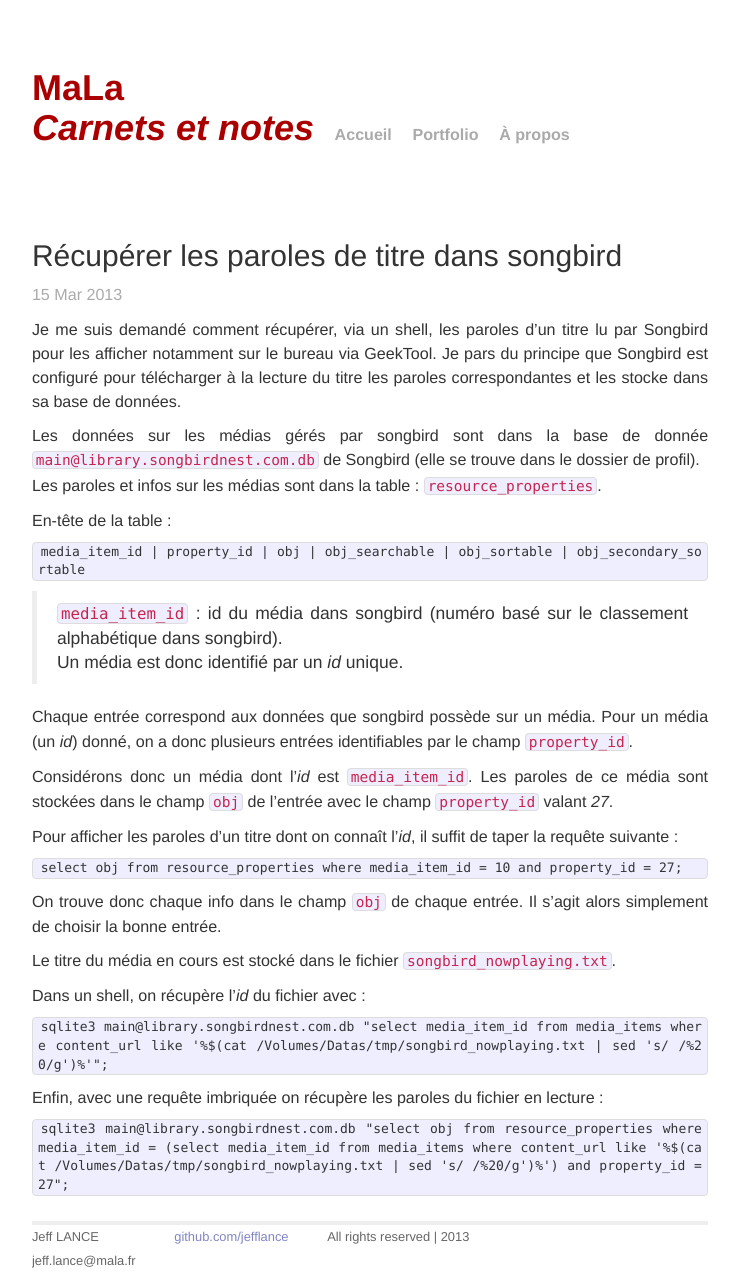
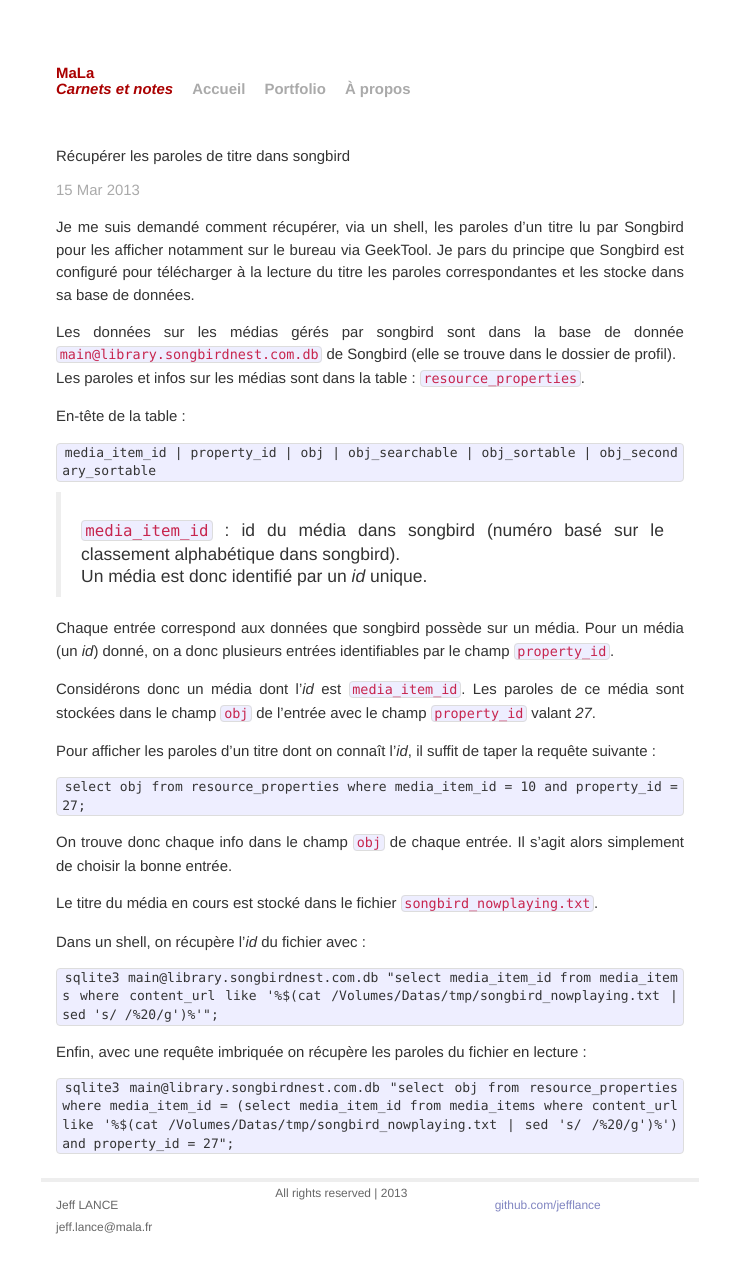
Before and after one commit to jefflance/mala_jekyll, a Jekyll site: the page built from _posts/2013-03-15-recuperer-paroles-songbird.markdown, in a window 1280 px wide. Shown: the whole page, without its empty margins (270-1009 px from the left). Built offline with Jekyll 4.4.1, drawn with Linux system fonts in a browser that asks for light colours; nearby versions of some CDN libraries; library files that are not in the unit come from our copies; Markdown is read by kramdown in place of the engine named in the settings; after the commit the page ends 1251 px from its top, so only the background shows below that; some of the changed lines change nothing that is shown.

Commit message:
Update default layout

```diff
--- a/_config.yml
+++ b/_config.yml
@@ -18,3 +18,5 @@
     thumb_width: 150
     thumb_height: 150
     columns: 4
+
+lessc: /opt/local/bin/lessc --strict-imports
--- a/_layouts/default.html
+++ b/_layouts/default.html
@@ -6,17 +6,17 @@
         <title>{{ page.title }} {% if page.title %} | {% endif %} {{ site.name }}</title>
         <meta name="viewport" content="width=device-width">
 
+        <!-- tools -->
+        <!-- Bootstrap -->
+        <link href="tools/bootstrap/css/bootstrap.min.css" rel="stylesheet">
+        <!-- Font-Awesome -->
+        <link rel="stylesheet" href="tools/font-awesome/css/font-awesome.min.css">
+
         <!-- syntax highlighting CSS -->
         <link rel="stylesheet" href="/css/syntax.css">
 
         <!-- Custom CSS -->
         <link rel="stylesheet" href="/css/main.css">
-
-        <!-- tools -->
-        <!-- Bootstrap -->
-        <link href="tools/bootstrap/css/bootstrap.min.css" rel="stylesheet">
-        <!-- Font-Awesome -->
-        <link rel="stylesheet" href="tools/font-awesome/css/font-awesome.min.css">
 
     </head>
     <body>
@@ -37,23 +37,28 @@
 
           {{ content }}
 
-          <div class="footer">
-            <div class="contact">
+          <div class="footer row">
+            <div class="contact col-md-4">
               <p>
                 {% if site.author %} {{ site.author }}<br />{% endif %}
                 {% if site.job %} {{ site.job }}<br />{% endif %}
                 {% if site.email %} {{ site.email }} {% endif %}
               </p>
             </div>
-            <div class="contact">
+            <div class="copyright col-md-4">
+              All rights reserved | 2013
+            </div>
+            <div class="social col-md-4">
               <p>
                 <a href="https://github.com/{{ site.gitname }}">github.com/{{ site.gitname }}</a><br />
               </p>
             </div>
-            <div class="copyright">
-              All rights reserved | 2013
-            </div>
+
+
+            <script src="http://code.jquery.com/jquery.js"></script>
+            <script src="tools/bootstrap/js/bootstrap.min.js"></script>
           </div>
+
         </div>
 
     </body>
--- a/_plugins/lessjs.rb
+++ /dev/null
@@ -1,41 +0,0 @@
-module Jekyll
-	class LessCssFile < StaticFile
-		def write(dest)
-# do nothing
-end
-end
-# Expects a lessc: key in your _config.yml file with the path to a local less.js/bin/lessc
-# Less.js will require node.js to be installed
-class LessJsGenerator < Generator
-	safe true
-	priority :low
-	def generate(site)
-		src_root = site.config['source']
-		dest_root = site.config['destination']
-		less_ext = /\.less$/i
-		raise "Missing 'lessc' path in site configuration" if !site.config['lessc']
-# static_files have already been filtered against excludes, etc.
-site.static_files.each do |sf|
-	next if not sf.path =~ less_ext
-	less_path = sf.path
-	css_path = less_path.gsub(less_ext, '.css').gsub(src_root, dest_root)
-	css_dir = File.dirname(css_path)
-	css_dir_relative = css_dir.gsub(dest_root, '')
-	css_name = File.basename(css_path)
-	FileUtils.mkdir_p(css_dir)
-
-	begin
-		command = [site.config['lessc'],
-		less_path,
-		css_path
-		].join(' ')
-		puts 'Compiling LESS: ' + command
-		`#{command}`
-		raise "LESS compilation error" if $?.to_i != 0
-	end
-# Add this output file so it won't be cleaned
-site.static_files << LessCssFile.new(site, site.source, css_dir_relative, css_name)
-end
-end
-end
-end
--- a/css/main.css
+++ b/css/main.css
@@ -99,26 +99,32 @@
   color: #666;
   border-top: 4px solid #eee;
   margin-top: 2em;
-  overflow: hidden;
+  /*overflow: hidden;*/
 }
 
 .footer .contact {
-  float: left;
-  margin-right: 3em;
 }
 
 .footer .contact a {
   color: #8085C1;
 }
 
+.footer .copyright {
+
+}
+
 .footer .rss {
-  margin-top: 1.1em;
-  margin-right: -.2em;
-  float: right;
 }
 
 .footer .rss img {
   border: 0;
+}
+
+.footer .social {
+}
+
+.footer .social a {
+  color: #8085C1;
 }
 
 /*****************************************************************************/
```
